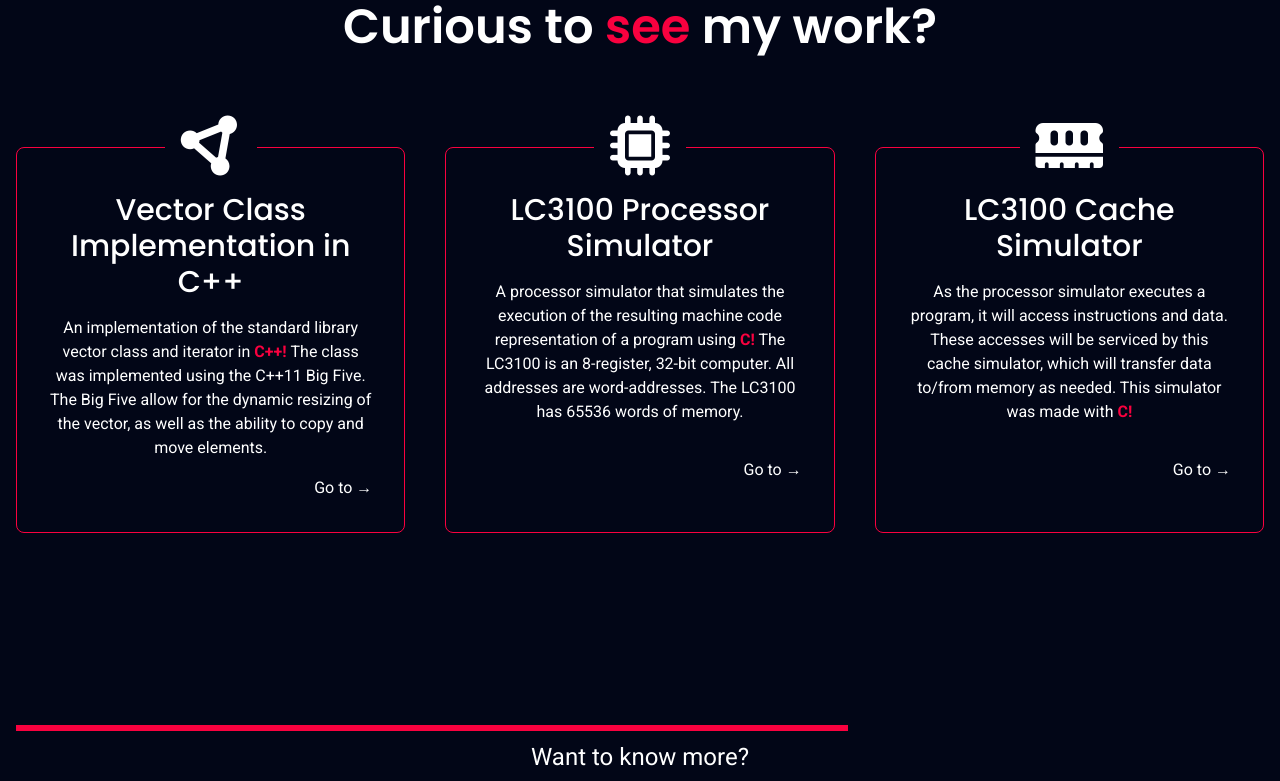
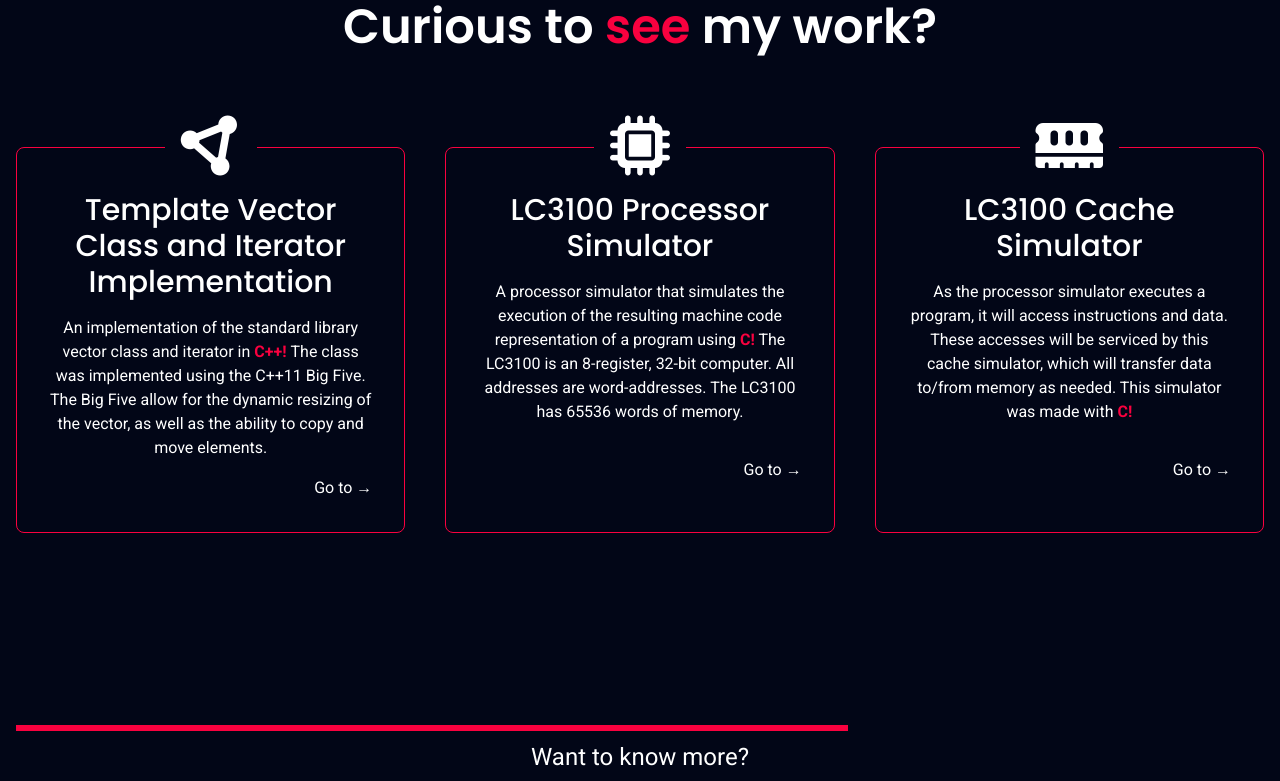
Before and after one commit to zlima410/my-upgraded-portfolio, a SvelteKit app: page / in a window 1280 px wide. Shown: the part 942-1723 px from the top of the page. Built offline with nearby package versions, Linux system fonts and the light colour scheme.

Commit message:
Update step name in Main component

```diff
--- a/src/components/Main.svelte
+++ b/src/components/Main.svelte
@@ -2,7 +2,7 @@
   import Step from './Step.svelte';
 
   let steps = [
-    {name: 'Vector Class Implementation in C++', icon: 'fa-solid fa-circle-nodes', href: 'https://github.com/zlima410/COP4530-DataStructures'},
+    {name: 'Template Vector Class and Iterator Implementation', icon: 'fa-solid fa-circle-nodes', href: 'https://github.com/zlima410/COP4530-DataStructures'},
     {name: 'LC3100 Processor Simulator', icon: 'fa-solid fa-microchip', href: 'https://github.com/zlima410/CDA-processor-simulator'},
     {name: 'LC3100 Cache Simulator', icon: 'fa-solid fa-memory', href: 'https://github.com/zlima410/CDA-cache-simulator'},
   ];
```
